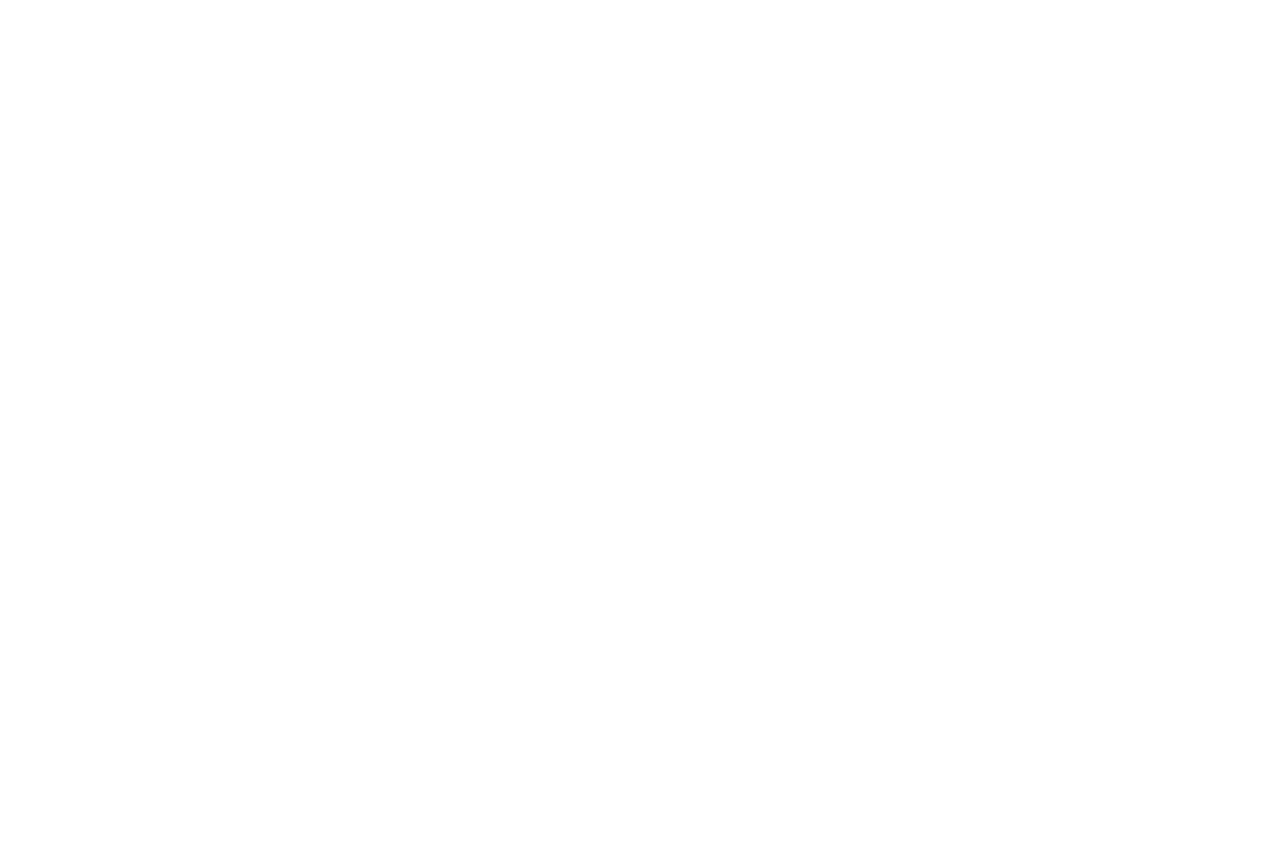
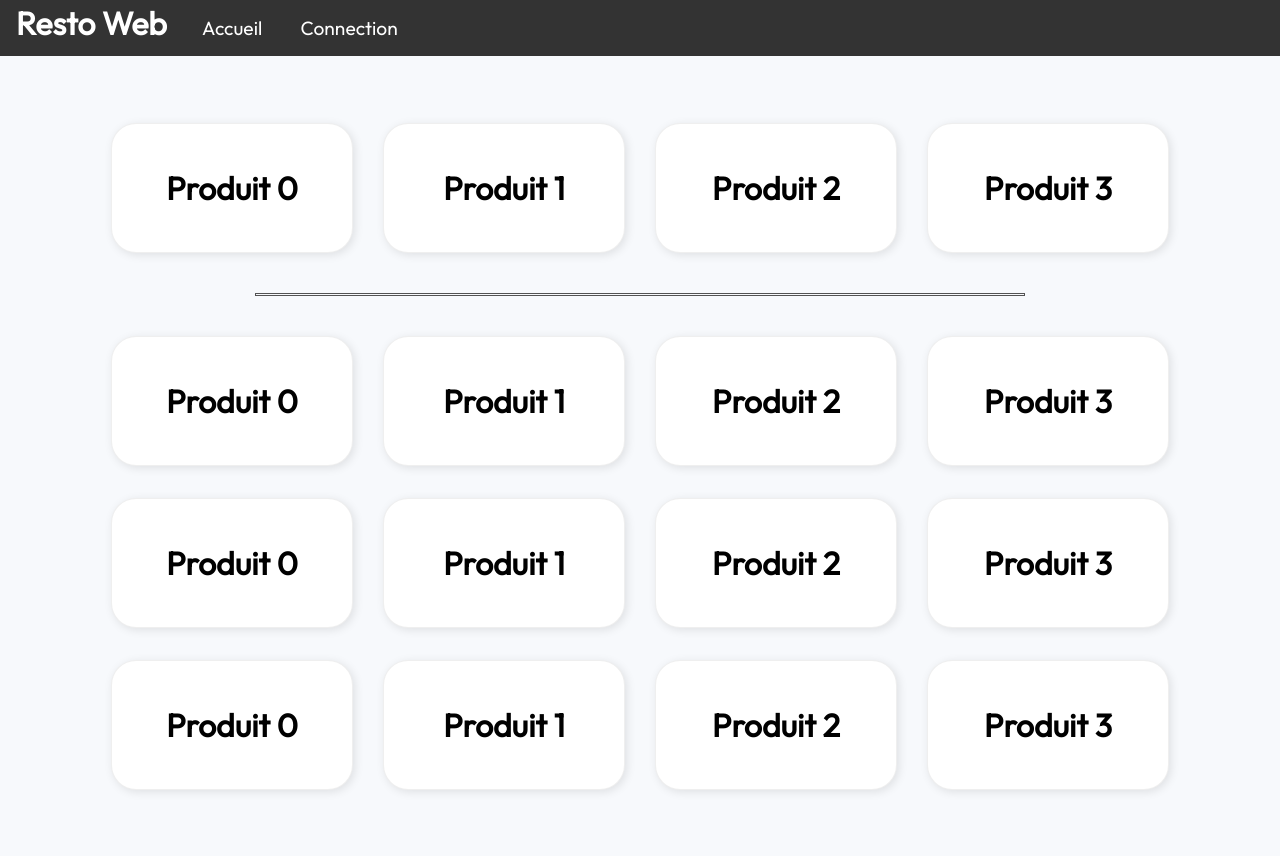
Before and after one commit to HugoFAURE99/restoweb, a PHP site: page / in a window 1280 px wide. Before the commit the page is empty. Before the commit the page ends 800 px from the top, so only its background shows below. Run offline with PHP 8.4, Linux system fonts and the light colour scheme.

Commit message:
Add index and connection page with css, + product WIP, created navBar components

```diff
--- /dev/null
+++ b/src/app.css
@@ -0,0 +1,21 @@
+/* CSS for APP GENERAL styles */
+
+@import url('https://fonts.googleapis.com/css2?family=Outfit:wght@400&display=swap');
+
+
+html {
+    height: 100%;
+    width: 100%;
+    font-family: 'Outfit', sans-serif;
+}
+
+body {
+    width: 100%;
+    height: 100%;
+    margin: 0;
+    padding: 0;
+    background-color: #F7F9FC;
+
+}
+
+/* Maybe add 'display: flex' to the div to set div to display flex a default settings */
--- /dev/null
+++ b/src/components/navBar.css
@@ -0,0 +1,40 @@
+ul {
+    list-style-type: none;
+    margin: 0;
+    padding: 0;
+    overflow: hidden;
+    background-color: #333;
+  }
+
+
+  li {
+    display: inline-flex;
+  }
+
+  li a {
+    color: white;
+    text-align: center;
+    padding: 1rem 1.2rem;
+    text-decoration: none;
+    font-size: 1.2rem;
+  }
+
+  li a:hover {
+    background-color: #111;
+  }
+
+  .isActive {
+    background-color: #c5b990;
+  }
+
+
+  #app_title {
+    font-size: 2rem;
+    color: rgb(255, 255, 255);
+    text-align: center;
+    font-weight: 800;
+    padding-left: 1rem;
+    padding-right: 1rem;
+
+
+}
--- /dev/null
+++ b/src/components/navBar.php
@@ -0,0 +1,29 @@
+<?php
+echo "<link rel='stylesheet' href='/projets/RestoWeb/restoweb/src/components/navBar.css'>";
+
+//Table that contains the navigation bar buttons info
+$navBar = array(
+    array("label" => "Accueil", "link" => "/projets/RestoWeb/restoweb/src/index.php"),
+    array("label" => "Connection", "link" => "/projets/RestoWeb/restoweb/src/features/connection/connection.php"),
+    //Add array here that contains the navigation bar buttons info to add a button to the navigation bar
+);
+
+//Get the current page URL
+$currentPageURL = $_SERVER['PHP_SELF'];
+
+//Display the table and add class "isActive" to <li> if the current page URL is the same as the link
+echo "<ul>";
+
+echo "<li id='app_title'>Resto Web</li>";
+
+//echo <li> with a link for each item in the $navBar array
+foreach ($navBar as $item) {
+    // If the current page URL is the same as the link, add class "isActive" to <li>
+    $activeClass = ($currentPageURL == $item["link"]) ? "isActive" : "";
+
+    echo "<li>";
+    echo "<a href='" . $item["link"] . "' class='" . $activeClass . "'>" . $item["label"] . "</a>";
+}
+echo "</ul>";
+
+?>
--- /dev/null
+++ b/src/index.css
@@ -0,0 +1,55 @@
+/* CSS for INDEX styles */
+
+.page {
+    height: 100%;
+    width: 100%;
+    display: flex;
+    flex-direction: column;
+    align-items: center;
+    gap:2rem;
+    display: flex;
+    justify-content: center;
+}
+
+.product_list_container {
+    width: 100%;
+    display: flex;
+    flex-direction: row;
+    justify-content: center;
+    gap: 30px;
+}
+
+.product_card {
+    width: 15rem;
+    height: 8rem;
+    display: flex;
+    flex-direction: column;
+    align-items: center;
+    justify-content: center;
+    border-style: solid;
+    border-width: 0.1px;
+    border-radius: 25px;
+    border-color: rgba(128, 128, 128, 0.13);
+    background-color: rgb(255, 255, 255);
+    box-shadow: 2px 2px 10px 0 rgba(0, 0, 0, 0.1);
+}
+
+.product_card h2 {
+    font-size: 2rem;
+    color: rgb(0, 0, 0);
+
+}
+
+.product_card p {
+    font-size: 1rem;
+    color: rgb(0, 0, 0);
+}
+
+hr {
+    width: 60%;
+    height: 1px;
+    border: solid;
+    border-width: 1px;
+    border-color: rgb(83, 83, 83);
+
+}
--- a/src/index.php
+++ b/src/index.php
@@ -3,9 +3,49 @@
 <head>
     <meta charset="UTF-8">
     <meta name="viewport" content="width=device-width, initial-scale=1.0">
+    <meta http-equiv="X-UA-Compatible" content="ie=edge">
+    <link rel="stylesheet" href="app.css">
+    <link rel="stylesheet" href="index.css">
     <title>Resto Web</title>
 </head>
 <body>
+    <?php
+    include "components/navBar.php";
+    ?>
+    <div class="page">
+        <?php
+        //4 produits les plus commandés
+            echo "<div class='product_list_container'>";
+            // Affichage d'une ligne de 4 produits
+            for ($i = 0; $i < 4; $i++) {
+                echo "<div class='product_card'>
+                        <h2>Produit $i</h2>
+                    </div>";
+            }
+            echo "</div>";
+        ?>
+
+        <hr>
+
+        <?php
+        //Affichage de tous les produits
+            //Affichage de j lignes de 4 produits
+            for ($j = 0; $j < 3; $j++) {
+
+                echo "<div class='product_list_container'>";
+
+                // Affichage d'une ligne de 4 produits
+                for ($i = 0; $i < 4; $i++) {
+                    echo "<div class='product_card'>
+                            <h2>Produit $i</h2>
+                        </div>";
+                }
+
+                echo "</div>";
+            }
+        ?>
+
+    </div>
 
 </body>
 </html>
```
Also changed, not shown: src/features/connection/connection.css (added, +37 -0 lines), src/features/connection/connection.php (added, +29 -0 lines), src/features/produit/produit.css (added), src/features/produit/produit.php (added).
